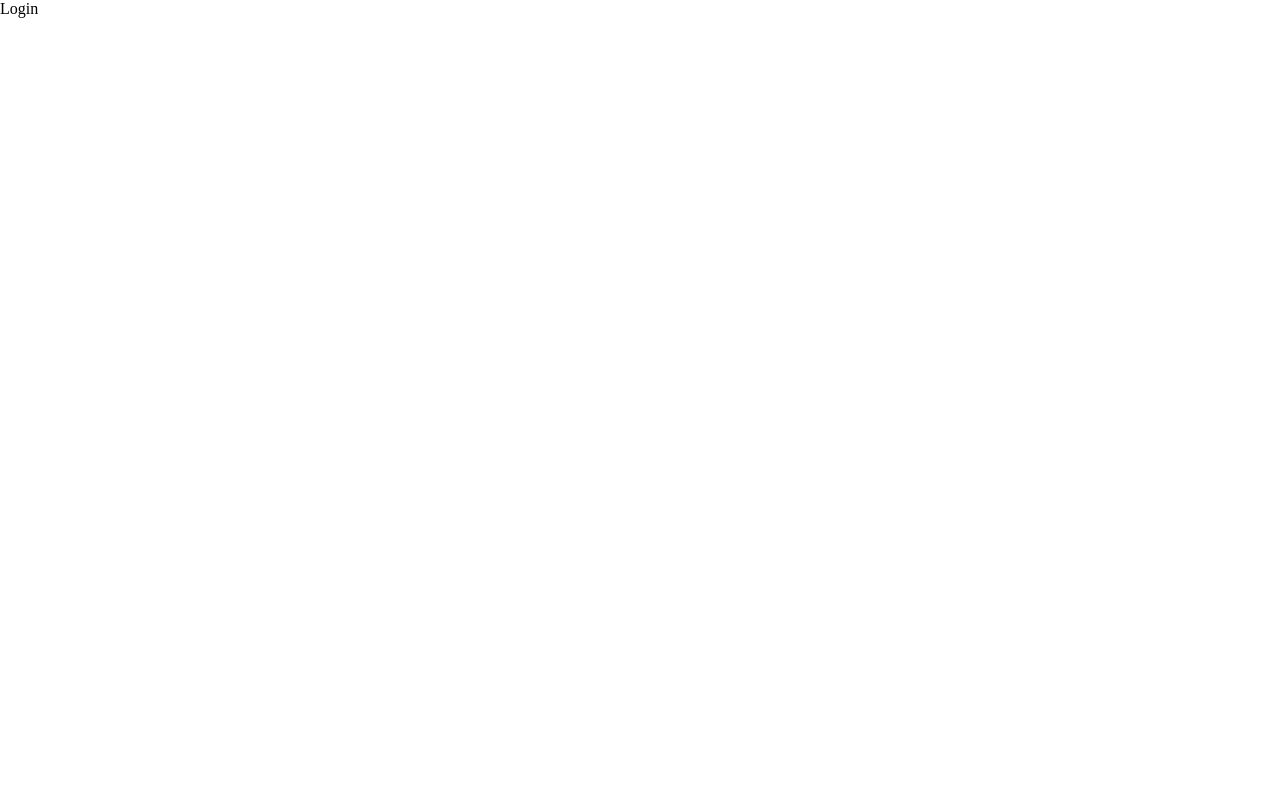
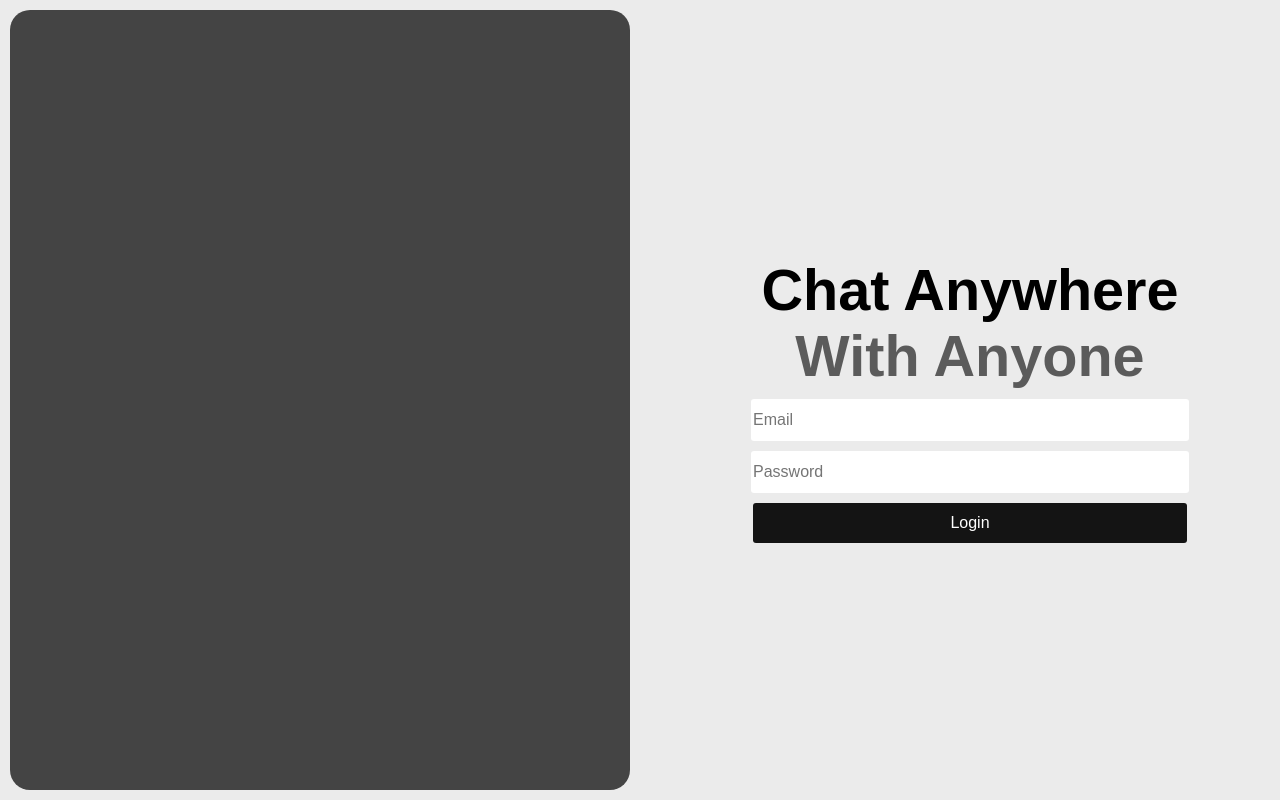
Before and after one commit to Anaskumar77/ChatApp-MERN, a React (Vite) app in the folder FrontEnd/: page /login in a window 1280 px wide. Built offline with nearby package versions, Linux system fonts and the light colour scheme.

Commit message:
completed signup login frontEnd , or i dont know is there any bugs or something *_*

```diff
--- a/FrontEnd/src/Pages/Login.jsx
+++ b/FrontEnd/src/Pages/Login.jsx
@@ -1,7 +1,56 @@
-import React from "react";
+import { useRef } from "react";
+import axios from "axios";
+import "../Styles/SignupPage.css";
+const LoginPage = () => {
+  const email = useRef();
+  const password = useRef();
+  let User;
+  const HandleSubmit = (e) => {
+    e.preventDefault();
+    try {
+      axios
+        .post(
+          "http://localhost:7000/api/auth/login",
+          { email: email.current.value, password: password.current.value },
+          {
+            withCredentials: true,
+          }
+        )
+        .then((result) => {
+          console.log(result, result.data);
+          User = result.data;
+          console.log(User);
+        });
+    } catch (err) {
+      console.log(err.message);
+    }
+  };
 
-const LoginPage = () => {
-  return <div>Login</div>;
+  return (
+    <div id="signup_page">
+      <div id="signup_page_illustration_container">
+        <div id="illustrator_header"></div>
+        <div id="illustrator_QRCode_div"></div>
+      </div>
+      <form onSubmit={HandleSubmit} id="signup_page_form_container">
+        <h1 id="signup_h1_1">Chat Anywhere</h1>
+        <h1 id="signup_h1_2">With Anyone</h1>
+        <input
+          ref={email}
+          className="signup_input input_email"
+          placeholder="Email"
+        ></input>
+        <input
+          ref={password}
+          className="signup_input input_password"
+          placeholder="Password"
+        ></input>
+        <button className="signup_input input_submit" type="submit">
+          Login
+        </button>
+      </form>
+    </div>
+  );
 };
 
 export default LoginPage;
--- a/FrontEnd/src/Pages/Signup.jsx
+++ b/FrontEnd/src/Pages/Signup.jsx
@@ -1,5 +1,5 @@
-import { useState, useEffect, useRef } from "react";
-import api from "../lib/AxiosConfig.js";
+import { useState, useRef } from "react";
+// import api from "../lib/AxiosConfig.js";
 import axios from "axios";
 // import authStore from "../lib/Store/AuthStore.js";
 import "../Styles/SignupPage.css";
@@ -50,14 +50,19 @@ const SignUpPage = () => {
           withCredentials: true,
         }
       )
-      .then((res) => res.json)
-      .then((result) => {
-        console.log(result);
-        if (result.status.ok) {
-          // after signup logic
-          console.log("ok", result);
+      .then((res) => {
+        console.log(res);
+        if (res.status == 200 || res.statusText == "OK") {
+          //
+          //redirection logic
+          //
+          //
         } else {
-          console.log("not Okey", result);
+          //
+          //showing error logic
+          //
+          //
+          console.log(res);
         }
       });
   };
--- a/FrontEnd/src/lib/AxiosConfig.js
+++ b/FrontEnd/src/lib/AxiosConfig.js
@@ -10,6 +10,8 @@ const api = axios.create({
 
 export default api;
 
+// i think its not working or i dont understand why it makes troble  *_*
+
 // api.interceptors.request.use(
 //   (config) => {
 //     const token = localStorage.getItem("auth_token"); // Get token from browser
```
